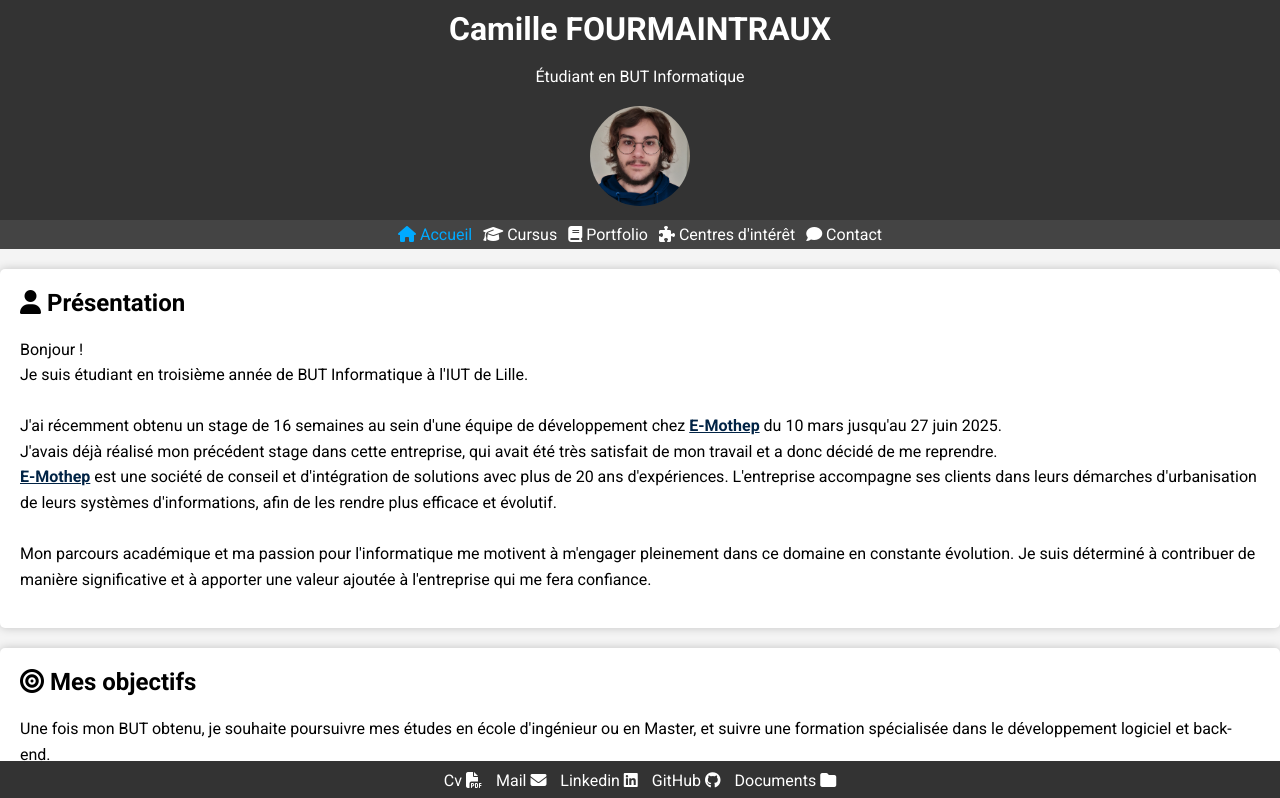
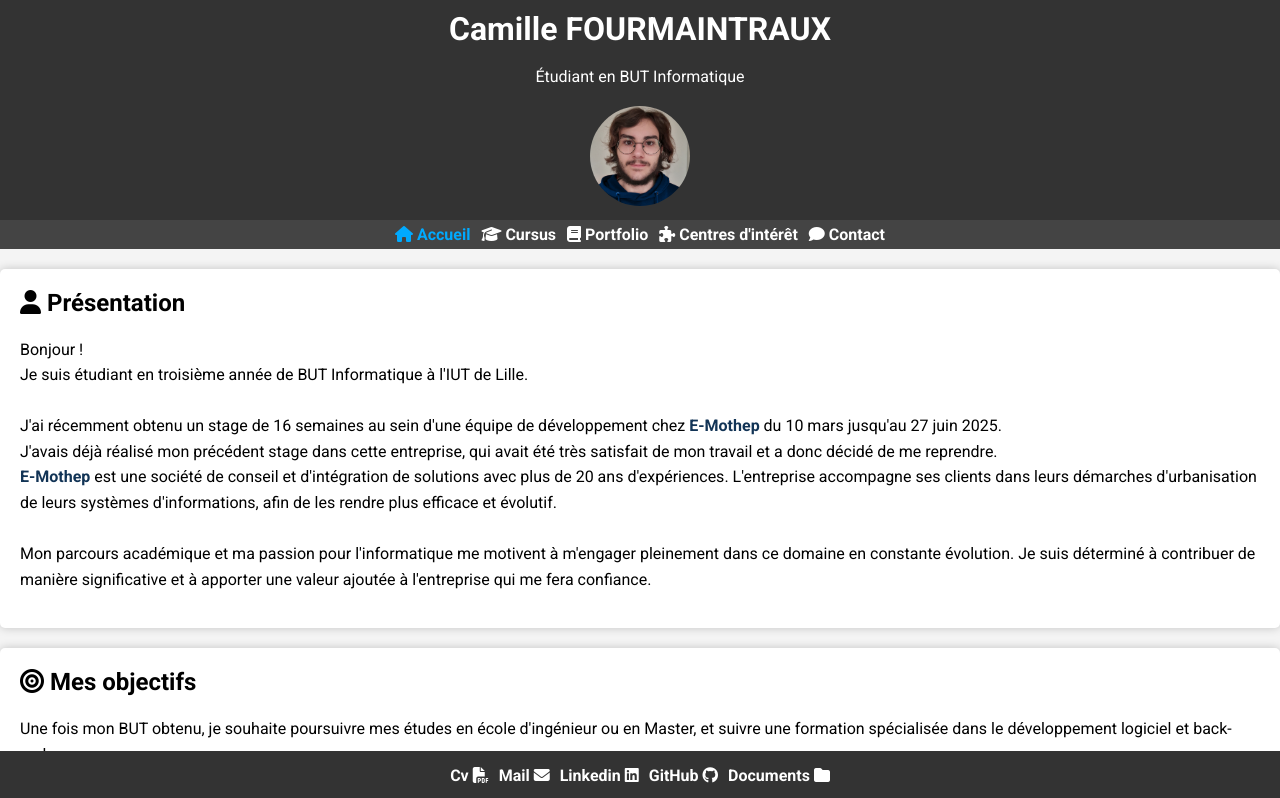
Before and after one commit to camillefourmaintrauxetu/portfolio, a React (Vite) app: page / in a window 1280 px wide. Shown: the top 798 px of the page. Built offline with nearby package versions, Linux system fonts and the light colour scheme.

Commit message:
update css

```diff
--- a/public/css/footer.css
+++ b/public/css/footer.css
@@ -4,6 +4,9 @@ footer {
   text-align: center;
   padding: 10px 0;
   position: fixed;
+  display: flex;
+  flex-wrap: wrap;
+  justify-content: center;
   bottom: 0;
   left: 0;
   z-index: 999;
@@ -16,10 +19,10 @@ footer a {
   margin: 0 10px;
 }
 
-footer a:hover{
-    color: #BBDDDD;
+footer a:hover {
+  color: #bbdddd;
 }
 
-#findepage{
+#findepage {
   padding: 16px;
 }
--- a/public/css/navigation.css
+++ b/public/css/navigation.css
@@ -46,15 +46,16 @@ nav {
 }
 
 a:link {
-  color: #012345;
+  color: #123456;
   background-color: transparent;
-  text-decoration: underline;
+  text-decoration: none;
+  font-weight: bold;
 }
 
 a:hover {
   color: #00aaff; /*#abcdef;*/
   background-color: transparent;
-  text-decoration: overline;
+  text-decoration: underline;
 }
 
 a:visited {
--- a/public/css/portfolio.css
+++ b/public/css/portfolio.css
@@ -50,3 +50,21 @@
   gap: 20px;
   width: 97%;
 }
+
+#portfolioContainer {
+  text-align: left;
+}
+#advancedSearchButtonContainer {
+  text-align: center;
+}
+
+#advancedSearchButton {
+  width: 225px;
+}
+
+.timeperiod {
+  display: flex;
+  flex-wrap: wrap;
+  gap: 5px;
+  margin: 10px 0;
+}
```
Lines whose indentation alone changed are shown as unchanged.
